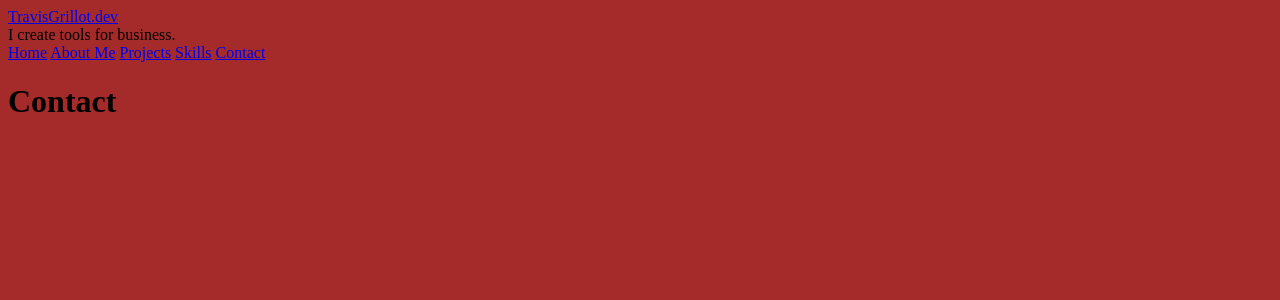
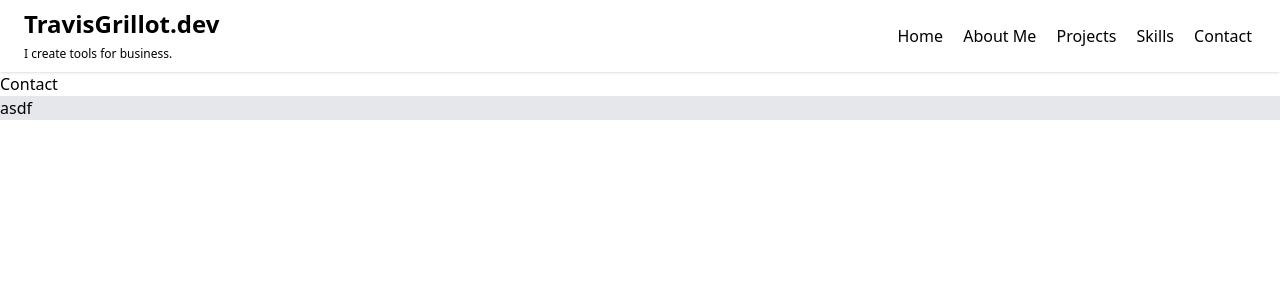
Before and after one commit to tgrillot/portfolio, a Django app: page /contact in a window 1280 px wide. Shown: the top 300 px of the page. Run offline with Django 3.2, Linux system fonts and the light colour scheme; style sheets or scripts are compiled from the project's sources; some libraries are stand-ins or nearby versions.

Commit message:
tailwind.css fully working with standalone cli

```diff
--- a/portfolio/settings.py
+++ b/portfolio/settings.py
@@ -134,6 +134,10 @@ USE_TZ = True
 
 STATIC_URL = '/static/'
 
+STATICFILES_DIRS = (
+    os.path.join(BASE_DIR, 'static'),
+)
+
 # Default primary key field type
 # https://docs.djangoproject.com/en/3.2/ref/settings/#default-auto-field
 
--- a/static/styles/main.css
+++ b/static/styles/main.css
@@ -1,5 +1,3 @@
-body {background-color: brown;}
-
 @tailwind base;
 @tailwind components;
 @tailwind utilities;
--- a/static/styles/tw.css
+++ b/static/styles/tw.css
@@ -724,6 +724,16 @@ select {
   background-color: rgb(255 255 255 / var(--tw-bg-opacity));
 }
 
+.bg-gray-500 {
+  --tw-bg-opacity: 1;
+  background-color: rgb(107 114 128 / var(--tw-bg-opacity));
+}
+
+.bg-gray-200 {
+  --tw-bg-opacity: 1;
+  background-color: rgb(229 231 235 / var(--tw-bg-opacity));
+}
+
 .py-2 {
   padding-top: 0.5rem;
   padding-bottom: 0.5rem;
@@ -781,9 +791,9 @@ select {
   box-shadow: var(--tw-ring-offset-shadow, 0 0 #0000), var(--tw-ring-shadow, 0 0 #0000), var(--tw-shadow);
 }
 
-.hover\:text-gray-100:hover {
+.hover\:text-blue-700:hover {
   --tw-text-opacity: 1;
-  color: rgb(243 244 246 / var(--tw-text-opacity));
+  color: rgb(29 78 216 / var(--tw-text-opacity));
 }
 
 @media (min-width: 640px) {
--- a/static/styles/wtf.css
+++ /dev/null
@@ -1 +0,0 @@
-body {background-color: brown;}
--- a/templates/contact.html
+++ b/templates/contact.html
@@ -4,5 +4,5 @@
 
 <h1>Contact</h1>
 
-
+<p class="bg-gray-200">asdf</p>
 {% endblock %}
--- a/templates/main.html
+++ b/templates/main.html
@@ -6,8 +6,8 @@
     <meta charset="UTF-8">
     <meta http-equiv="X-UA-Compatible" content="IE=edge">
     <meta name="viewport" content="width=device-width, initial-scale=1.0">
-    <link rel="stylesheet" href="{% static 'styles/wtf.css' %}" />
-    <!-- <link rel="stylesheet" href="{% static 'styles/tw.css' %}" /> -->
+    <link rel="stylesheet" href="{% static 'styles/main.css' %}" />
+    <link rel="stylesheet" href="{% static 'styles/tw.css' %}" />
 </head>
 <body>
     {% include 'navbar.html' %}
--- a/templates/navbar.html
+++ b/templates/navbar.html
@@ -1,19 +1,19 @@
 <nav class="font-sans flex flex-col text-center content-center sm:flex-row sm:text-left sm:justify-between py-2 px-6 bg-white shadow sm:items-baseline w-full">
     <div class="mb-2 sm:mb-0 inner">
 
-      <a href="{% url 'home' %}" class="text-2xl no-underline text-grey-darkest hover:text-blue-dark font-sans font-bold">TravisGrillot.dev</a><br>
+      <a href="{% url 'home' %}" class="text-2xl no-underline text-grey-900 hover:text-blue-dark font-sans font-bold">TravisGrillot.dev</a><br>
       <span class="text-xs text-grey-dark">I create tools for business.</span>
 
     </div>
 
     <div class="sm:mb-0 self-center">
       <!-- <div class="h-10" style="display: table-cell, vertical-align: middle;"> -->
-      <a href="{% url 'home' %}" class="text-md no-underline text-black hover:text-gray-100 ml-2 px-1">Home</a>
-      <a href="{% url 'about' %}" class="text-md no-underline text-grey-darker hover:text-blue-dark ml-2 px-1">About Me</a>
+      <a href="{% url 'home' %}" class="text-md no-underline text-black hover:text-blue-700 ml-2 px-1">Home</a>
+      <a href="{% url 'about' %}" class="text-md no-underline text-grey-800 hover:text-blue-700 ml-2 px-1">About Me</a>
       <!-- <a href="/two" class="text-lg no-underline text-grey-darkest hover:text-blue-dark ml-2">About Us</a> -->
-      <a href="{% url 'projects' %}" class="text-md no-underline text-grey-darker hover:text-blue-dark ml-2 px-1">Projects</a>
+      <a href="{% url 'projects' %}" class="text-md no-underline text-grey-800 hover:text-blue-700 ml-2 px-1">Projects</a>
       <!-- </div> -->
-      <a href="{% url 'skills' %}" class="text-md no-underline text-grey-darker hover:text-blue-dark ml-2 px-1">Skills</a>
-      <a href="{% url 'contact' %}" class="text-md no-underline text-grey-darker hover:text-blue-dark ml-2 px-1">Contact</a>
+      <a href="{% url 'skills' %}" class="text-md no-underline text-grey-800 hover:text-blue-700 ml-2 px-1">Skills</a>
+      <a href="{% url 'contact' %}" class="text-md no-underline text-grey-800 hover:text-blue-700 ml-2 px-1">Contact</a>
     </div>
 </nav>
```
Also changed, not shown: .devcontainer/devcontainer.json, .devcontainer/docker-compose.yml, portfolio/urls.py (line endings or trailing spaces).
